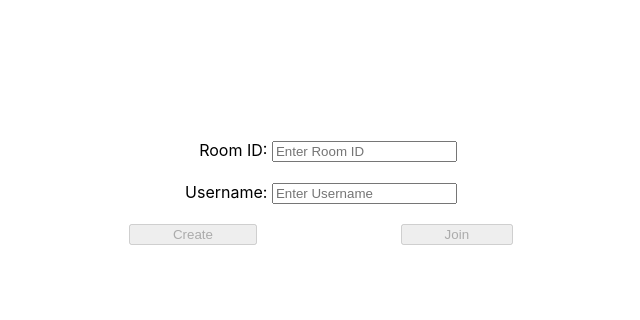
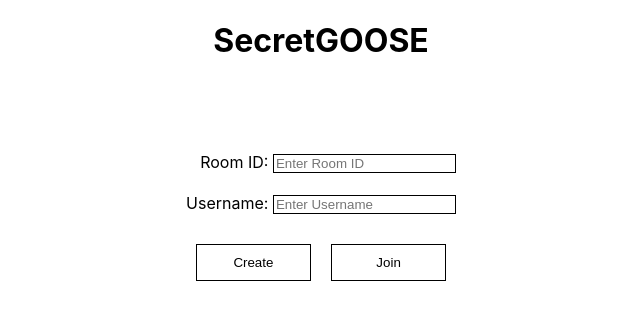
Before and after one commit to sexxi-goose/SE390, a React (Create React App) app in the folder secret_goose/: page / in a window 1280 px wide. Shown: the top 320 px of the page, without its empty margins (319-959 px from the left). Built offline with nearby package versions, Linux system fonts and the light colour scheme.

Commit message:
make the login screen look great again

```diff
--- a/secret_goose/src/Style/Login.css
+++ b/secret_goose/src/Style/Login.css
@@ -2,7 +2,7 @@
   display: flex;
   flex-flow: row;
   width: 48vh;
-  justify-content:flex-end;
+  justify-content:center;
 }
 
 .input {
@@ -15,18 +15,26 @@
     text-align: right
 }
 
-button {
-  flex-grow: 1;
-}
-
-.spacer{
-  flex-grow:2;
-}
-
-
 form {
   display: flex;
   flex-flow: column;
-  margin-top: 70px;
   align-items: center;
 }
+
+.button{
+  border: 1px solid black;
+  color: black;
+  padding: 10px;
+  text-align: center;
+  margin: 10px;
+  width: 30%;
+  background-color: white;
+}
+
+input{
+  border: 1px solid black;
+}
+
+.center{
+  text-align: center;
+}
--- a/secret_goose/src/components/Login.js
+++ b/secret_goose/src/components/Login.js
@@ -2,12 +2,20 @@ import React from 'react';
 import './../Style/Login.css';
 import { Redirect } from 'react-router-dom'
 import socketIOClient from 'socket.io-client'
-import Header from "./Header";
 
 const REQUEST_USERID_ROOMID = "SendUseridRoomid"
 const RESPONSE_USERID_ROOMID = "UseridRoomid"
 const NEW_USER_JOINED_ROOM = "NewUserJoinedRoom"
 const ENDPOINT = ""
+
+
+function Header(display) {
+    return (
+        <div id="TopTitle" class="center">
+        <h1 id="LoginTitle">SecretGOOSE</h1>
+        </div>
+    );
+}
 
 export class LoginForm extends React.Component {
   constructor(props) {
@@ -101,6 +109,7 @@ export class LoginForm extends React.Component {
     this.routeToGame();
   }
 
+
   render() {
     const isEnabled = this.state.roomId.length > 0 && this.state.username.length > 0;
 
@@ -110,6 +119,8 @@ export class LoginForm extends React.Component {
     }
 
     return (
+      <div>
+      <Header></Header>
       <form onSubmit={this.handleSubmit} class="center" noValidate >
         <div class="input">
           <label>
@@ -130,15 +141,16 @@ export class LoginForm extends React.Component {
         <br/>
 
         <div class="submitButtons">
-          <button disabled={!isEnabled} type="submit" value="Create" onClick={this.handleCreateRoom}>
+          <button disabled={!isEnabled} type="submit" value="Create" onClick={this.handleCreateRoom} class="button">
               Create
           </button>
           <div class="spacer"></div>
-          <button disabled={!isEnabled} type="submit" value="Join" onClick={this.handleJoinRoom}>
+          <button disabled={!isEnabled} type="submit" value="Join" onClick={this.handleJoinRoom} class="button">
               Join
           </button>
         </div>
       </form>
+      </div>
     );
   }
 }
```
